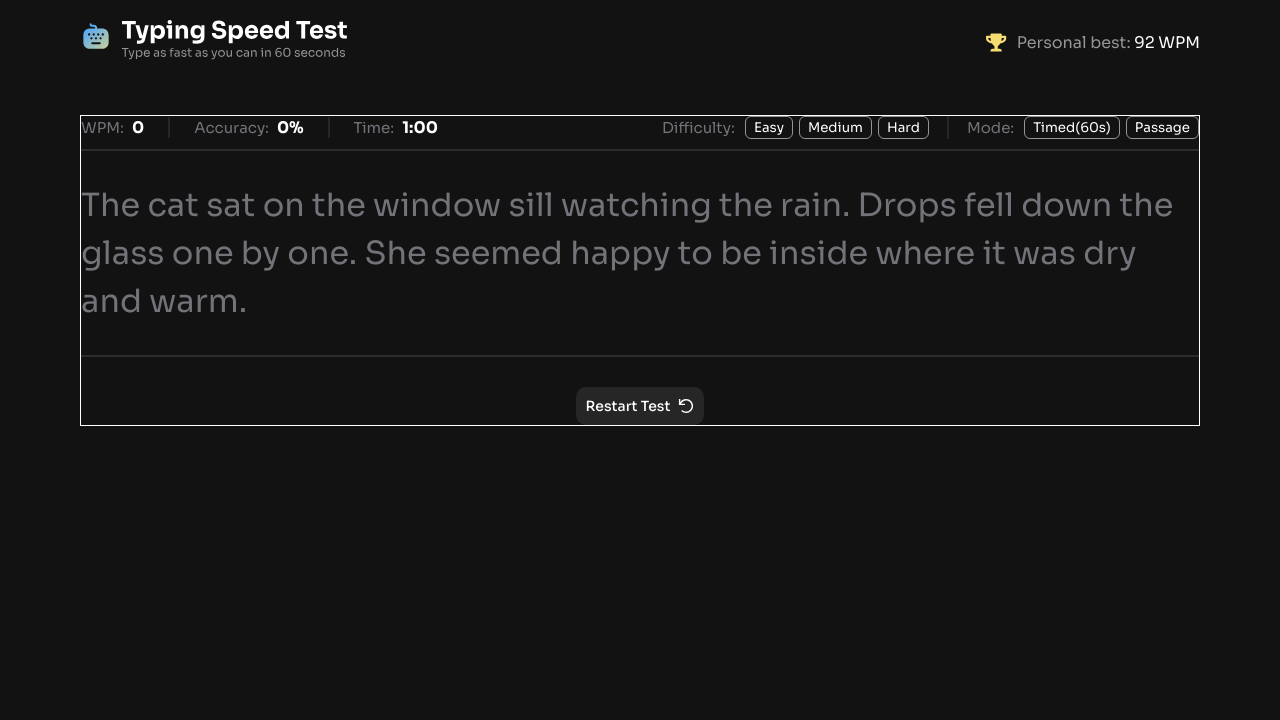
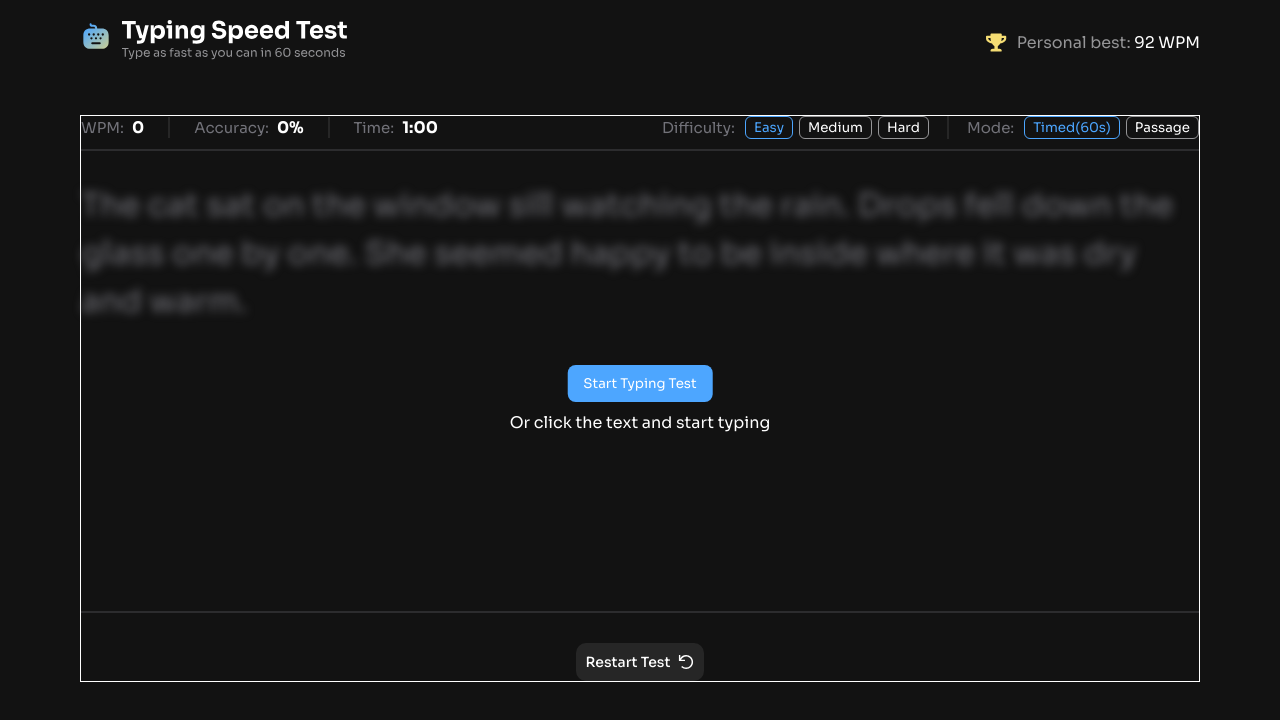
Before and after one commit to preetpalsinghkanda/Typing-speed-test, a React (Vite) app: page / in a window 1280 px wide. Shown: the top 720 px of the page. Built offline with nearby package versions, Linux system fonts and the light colour scheme.

Commit message:
working on blur hero page

```diff
--- a/src/Components/Context/ContextProvider.jsx
+++ b/src/Components/Context/ContextProvider.jsx
@@ -8,7 +8,9 @@ function TypingContextProvider({ children }) {
   const [input, setInput] = useState("");
 const [time, setTime] = useState(60);
 const [isTimeRunning, setIsTimeRunning] = useState(false)
-const [mode , setMode] = useState("easy")
+const [mode , setMode] = useState("easy");
+const [option , setOption] = useState("timed");
+const [isStarted ,setIsStarted] = useState(false);
 
   useEffect(() => {
   let interval;
@@ -29,11 +31,16 @@ const [mode , setMode] = useState("easy")
 }, [input]);
 
 
-
+function reset(){
+    setInput("");
+    setTime(60);
+    setIsTimeRunning(false);
+    setIsStarted(false);
+}
 
 
   return (
-    <TypingContext.Provider   value={{ data, input, setInput, time, setTime, isTimeRunning, setIsTimeRunning , setMode , mode}}>
+    <TypingContext.Provider   value={{ data, input, setInput, time, setTime, isTimeRunning, setIsTimeRunning , setMode , mode , option , setOption , reset}}>
       {children}
     </TypingContext.Provider>
   );
--- a/src/Components/Hero.css
+++ b/src/Components/Hero.css
@@ -1,4 +1,5 @@
 .main-container {
+    position: relative;
     margin-top: 50px;
     /* height: 70vh; */
     border: 1px solid white;
@@ -73,24 +74,70 @@
 .button-box {
     display: flex;
     gap: 6px;
+
+}
+
+.button-box button{
     cursor: pointer;
 }
 
+.button-box button:hover{
+     border: 1px solid  hsl(210, 100%, 65%) !important;
+    color: hsl(210, 100%, 65%) !important;
+}
 
+.non-time{
+    display: none !important;
+}
 .hr {
     border: none;
     border-top: 2px solid hsla(240, 3%, 46%, 0.276);
     margin-top: 10px;
 
 }
-.para{
+
+.blur{
+    filter: blur(5px);
+    pointer-events: none;
+    user-select: none;
+}
+
+.overlay {
+  position: absolute;
+  top: 50%;
+  left: 50%;
+  transform: translate(-50%, -50%);
+
+  display: flex;
+  flex-direction: column;
+  align-items: center;
+  gap: 10px;
+
+  z-index: 10;
+}
+
+.overlay button {
+  background-color: #4da6ff;
+  border: none;
+  padding: 10px 16px;
+  border-radius: 8px;
+  color: white;
+  cursor: pointer;
+}
+
+.overlay p{
+    color: hsl(0, 0%, 100%);
+}
+
+.para {
+    min-height: 50vh;
     color: hsl(240, 1%, 59%);
     font-size: 2rem;
     margin: 30px 0px;
     line-height: 3rem;
 }
 
-.restart-btn{
+.restart-btn {
     margin-top: 14px;
     border: none;
     cursor: pointer;
@@ -109,12 +156,17 @@
 
 }
 
-.icon-restart{
+.icon-restart {
     height: 16px;
 }
 
 
-.hidden-input{
+.hidden-input {
     position: absolute;
-  opacity: 0;
+    opacity: 0;
 }
+
+.active-mode-btn{
+    border: 1px solid  hsl(210, 100%, 65%) !important;
+    color: hsl(210, 100%, 65%) !important;
+}
--- a/src/Components/Hero.jsx
+++ b/src/Components/Hero.jsx
@@ -14,6 +14,10 @@ export default function Hero() {
     setMode,
     setTime,
     setIsTimeRunning,
+    setOption,
+    option,
+    isTimeRunning,
+    reset,
   } = useContext(TypingContext);
 
   const calculateWPM = () => {
@@ -52,6 +56,7 @@ export default function Hero() {
 
   const paragraph = data?.[mode]?.[randomNumber];
 
+  //return
   return (
     <div className="main-container">
       <div className="main-navbar">
@@ -67,11 +72,15 @@ export default function Hero() {
               <span>{calculateAccuracy()}</span>%
             </span>
           </div>
-          <hr />
-          <div>
-            <p>Time:</p>
-            <span>{formatTime(time)}</span>
-          </div>
+          {option !== "passage" && (
+            <>
+              <hr />
+              <div>
+                <p>Time:</p>
+                <span>{formatTime(time)}</span>
+              </div>
+            </>
+          )}
         </div>
 
         <div className="right-main-navbar">
@@ -79,35 +88,57 @@ export default function Hero() {
             <p>Difficulty:</p>
             <div className="button-box">
               <button
+                className={mode === "easy" ? "active-mode-btn" : ""}
                 onClick={() => {
                   setMode("easy");
-                  setInput("");
-                  setTime(60);
-                  setIsTimeRunning(true);
+                  reset()
+
                 }}
               >
                 Easy
               </button>
-              <button onClick={() => {
+              <button
+                className={mode === "medium" ? "active-mode-btn" : ""}
+                onClick={() => {
                   setMode("medium");
-                  setInput("");
-                  setTime(60);
-                  setIsTimeRunning(true);
-                }}>Medium</button>
-              <button onClick={() => {
+                 reset()
+                }}
+              >
+                Medium
+              </button>
+              <button
+                className={mode === "hard" ? "active-mode-btn" : ""}
+                onClick={() => {
                   setMode("hard");
-                  setInput("");
-                  setTime(60);
-                  setIsTimeRunning(true);
-                }}>Hard</button>
+                  reset()
+                }}
+              >
+                Hard
+              </button>
             </div>
           </div>
           <hr />
           <div className="right-navbar-box">
             <p>Mode:</p>
             <div className="button-box">
-              <button>Timed(60s)</button>
-              <button>Passage</button>
+              <button
+                className={option === "timed" ? "active-mode-btn" : ""}
+                onClick={() => {
+                  setOption("timed");
+                  reset()
+                }}
+              >
+                Timed(60s)
+              </button>
+              <button
+                className={option === "passage" ? "active-mode-btn" : ""}
+                onClick={() => {
+                  setOption("passage");
+                  reset()
+                }}
+              >
+                Passage
+              </button>
             </div>
           </div>
         </div>
@@ -115,7 +146,15 @@ export default function Hero() {
 
       <hr className="hr" />
 
-      <p className="para">
+      {!isTimeRunning && (
+        <div className="overlay">
+          <button onClick={() => setIsTimeRunning(false)}>
+            Start Typing Test
+          </button>
+          <p>Or click the text and start typing</p>
+        </div>
+      )}
+      <p className={`para ${!isTimeRunning ? "blur" : ""}`}>
         {paragraph.text.split("").map((char, index) => {
           let color = "hsl(240, 3%, 46%)";
 
@@ -139,14 +178,12 @@ export default function Hero() {
         onChange={(e) => setInput(e.target.value)}
         autoFocus
       />
-      <hr className="hr"/>
+      <hr className="hr" />
 
       <button
         className="restart-btn "
         onClick={() => {
-          setInput("");
-          setTime(60);
-          setIsTimeRunning(true);
+          reset()
         }}
       >
         Restart Test
```
